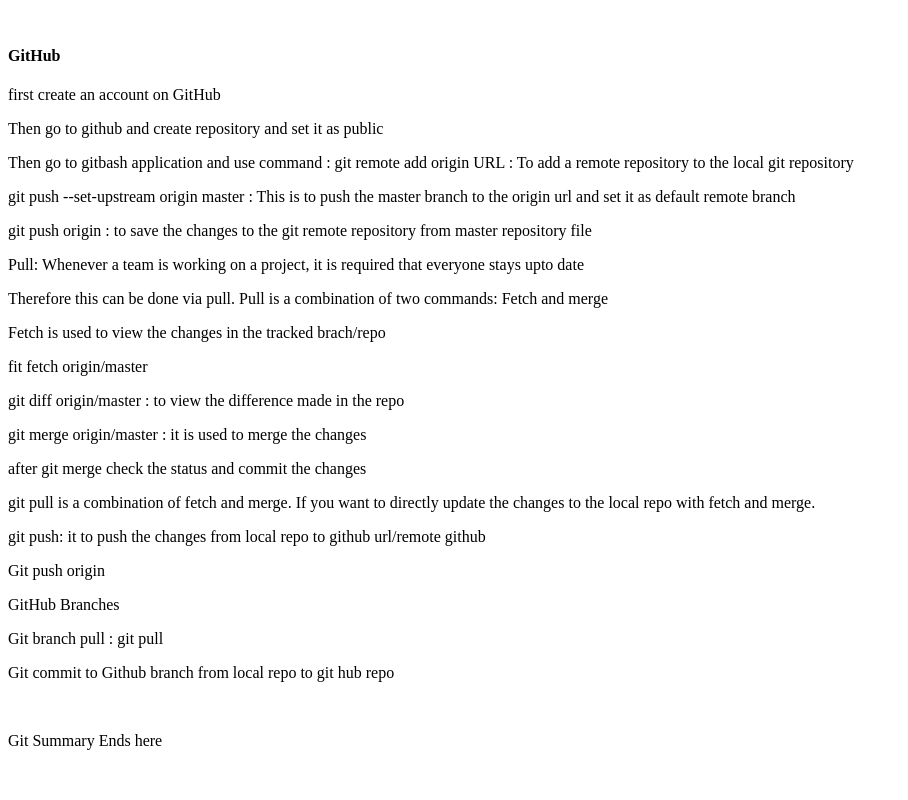
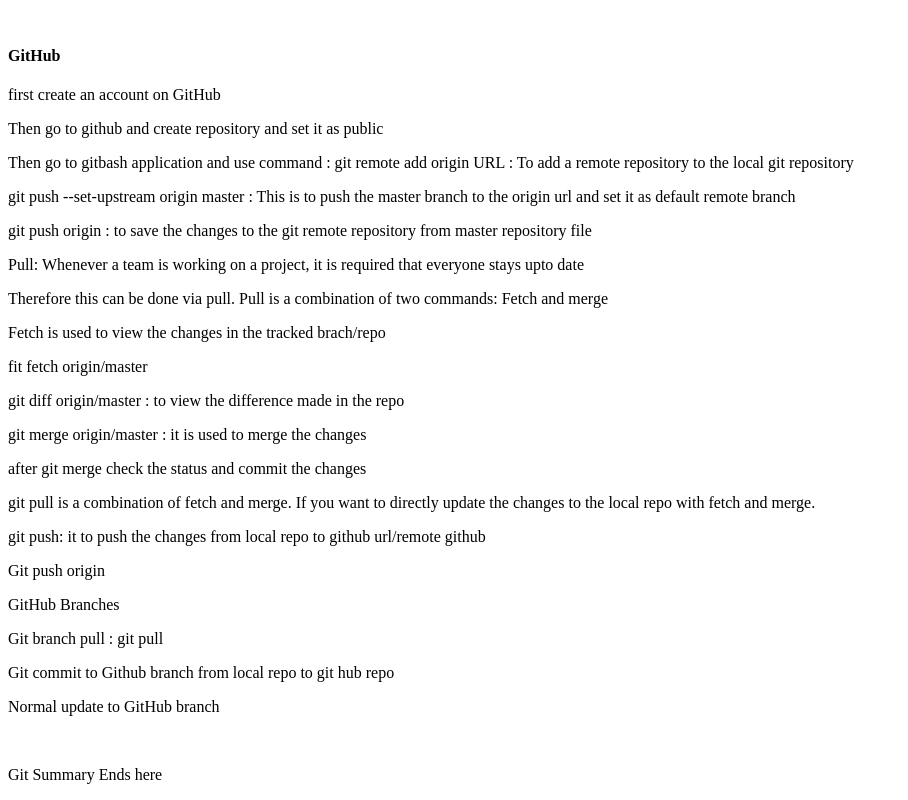
Before and after one commit to 1708-MS/Git-GitHubTutorials, a plain HTML site: page index.html in a window 1280 px wide. Shown: the part 950-1750 px from the top of the page, without its empty margins (0-908 px from the left). Before the commit the page ends 1716 px from the top, so only its background shows below. Drawn offline with Linux system fonts and the light colour scheme.

Commit message:
Normal update to branch

```diff
--- a/index.html
+++ b/index.html
@@ -53,6 +53,6 @@
 <p>GitHub Branches</p>
 <p>Git branch pull : git pull</p>
 <p>Git commit to Github branch from local repo to git hub repo</p>
-<p></p>
+<p>Normal update to GitHub branch</p>
 <br />
 <p>Git Summary Ends here</p>
```
